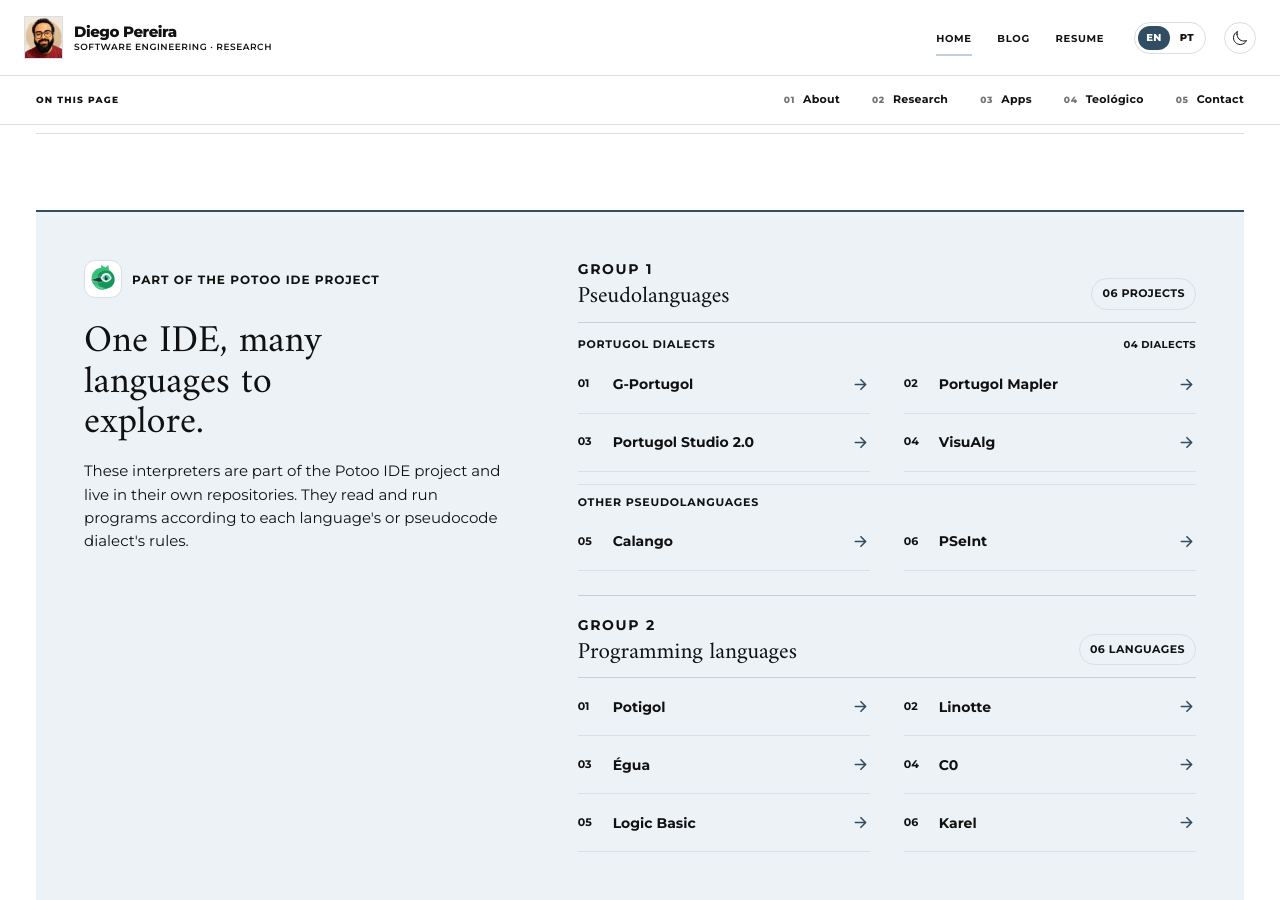
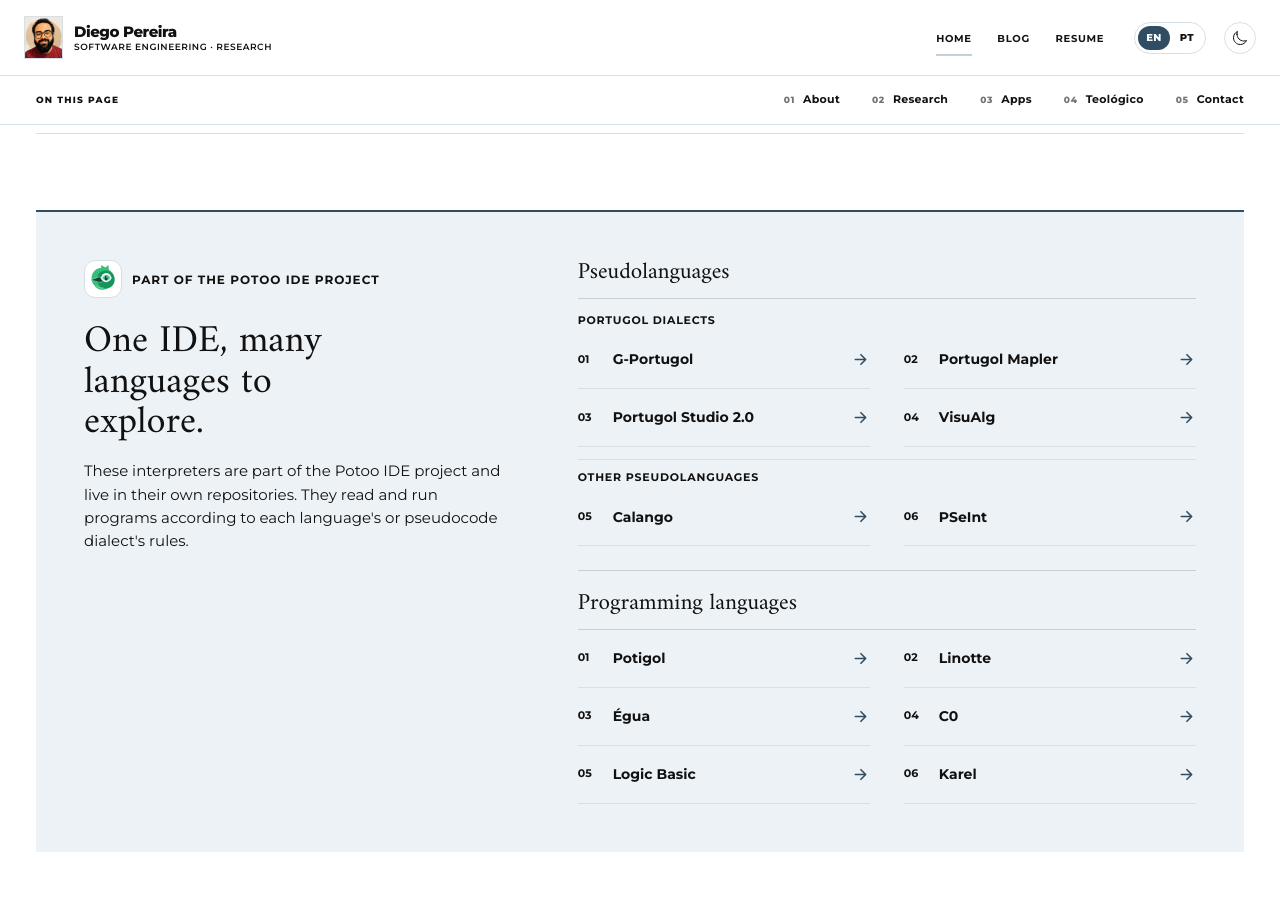
Before and after one commit to diegopn/diegopn.github.io, a Jekyll site: the page built from en/index.html, in a window 1280 px wide and 900 px high, scrolled down 2739 px. Built offline with Jekyll 4.4.1, drawn with Linux system fonts in a browser that asks for light colours.

```diff
--- a/en/index.html
+++ b/en/index.html
@@ -163,17 +163,12 @@ section_nav:
             <div class="interpreter-catalog">
               <section class="interpreter-group" aria-labelledby="pseudolanguages-title">
                 <div class="interpreter-catalog-heading">
-                  <div>
-                    <p class="section-kicker">Group 1</p>
-                    <h4 id="pseudolanguages-title">Pseudolanguages</h4>
-                  </div>
-                  <span class="interpreter-count">06 projects</span>
+                  <h4 id="pseudolanguages-title">Pseudolanguages</h4>
                 </div>
 
                 <div class="interpreter-subgroup interpreter-subgroup-portugol">
                   <div class="interpreter-subgroup-heading">
                     <h5>Portugol dialects</h5>
-                    <span>04 dialects</span>
                   </div>
                   <ul class="interpreter-links">
                     <li><a href="https://github.com/diegopn/potoo-gportugol-interpreter" target="_blank" rel="noreferrer"><span>01</span><strong>G-Portugol</strong><ion-icon name="arrow-forward-outline" aria-hidden="true"></ion-icon></a></li>
@@ -196,11 +191,7 @@ section_nav:
 
               <section class="interpreter-group interpreter-group-languages" aria-labelledby="programming-languages-title">
                 <div class="interpreter-catalog-heading">
-                  <div>
-                    <p class="section-kicker">Group 2</p>
-                    <h4 id="programming-languages-title">Programming languages</h4>
-                  </div>
-                  <span class="interpreter-count">06 languages</span>
+                  <h4 id="programming-languages-title">Programming languages</h4>
                 </div>
                 <ul class="interpreter-links">
                   <li><a href="https://github.com/diegopn/potoo-potigol-interpreter" target="_blank" rel="noreferrer"><span>01</span><strong>Potigol</strong><ion-icon name="arrow-forward-outline" aria-hidden="true"></ion-icon></a></li>
```
